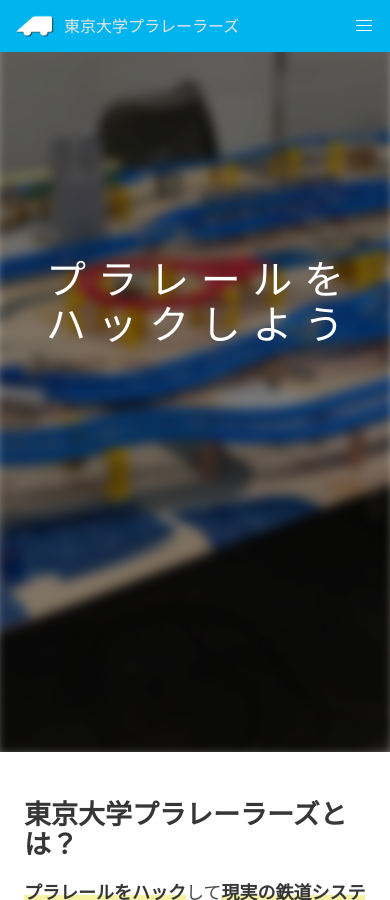
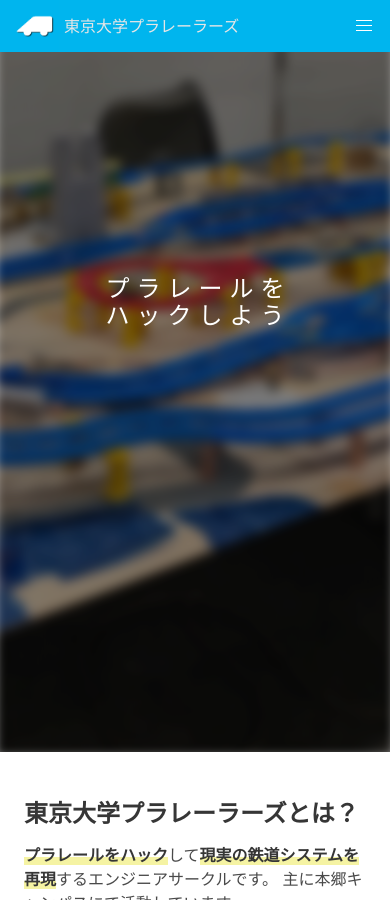
Before and after one commit to plarailers/plarailers.github.io, a Jekyll site: the page built from index.html, in a window 390 px wide and 900 px high, scrolled down 200 px. Built offline with Jekyll 4.4.1, drawn with Linux system fonts in a browser that asks for light colours.

Commit message:
スマホで表示する時の文字サイズを変更

```diff
--- a/assets/css/main.scss
+++ b/assets/css/main.scss
@@ -153,3 +153,22 @@ $color-plarailers: #00b5ee;
  font-size: 1.3rem;
 }
 /*----------------------------------------*/
+
+/* スマホ向けの調整（画面幅が768px以下の時） */
+@media screen and (max-width: 768px) {
+
+  /* ヒーロータイトルのサイズ */
+  .p-hero-title {
+    font-size: 24px; /* 40pxから24pxに調整 */
+  }
+
+  /* 本文のサイズ */
+  .content {
+    font-size: 1rem; /* 1.125remから1remに調整 */
+  }
+
+  /* カードのタイトル */
+  .card-title {
+    font-size: 1.1rem; /* 1.3remから調整 */
+  }
+}
```
